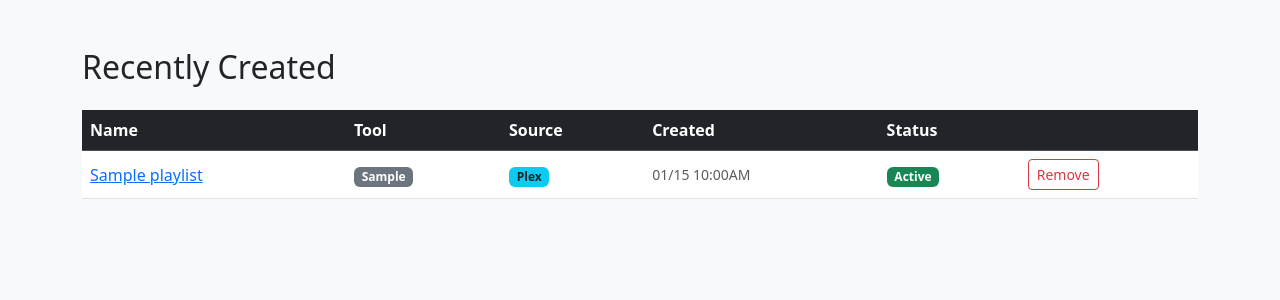
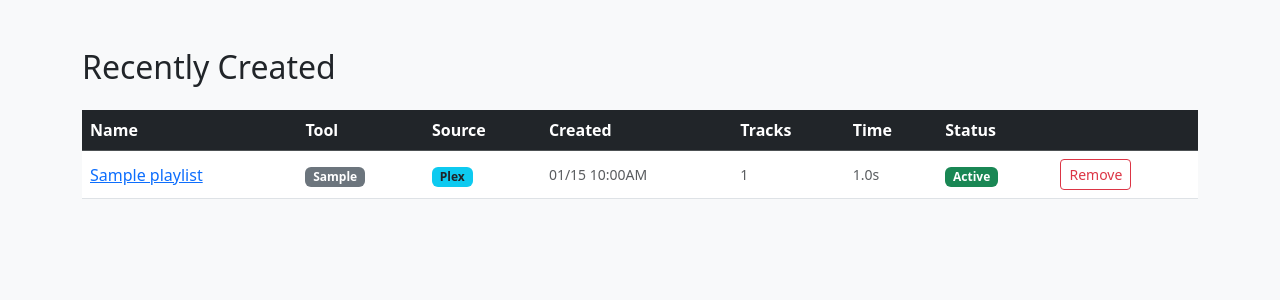
Before and after one commit to CoryBerry/Spotify_Playlist_Magic, a Flask app: page /recently-created in a window 1280 px wide. Shown: the part 56-356 px from the top of the page. Run offline with Flask 3, Linux system fonts and the light colour scheme; tables that the repository leaves empty hold one stand-in row (values such as "Sample post").

Commit message:
Add track count to Recently Created; Remove button deletes from provider
- New track_count column on CreatedPlaylist, populated at build time for
  all four build routes (Spotify/Plex × Block Mix/Album Blast)
- Recently Created table gains a Tracks column
- Remove button now deletes the playlist from Spotify (unfollow) or Plex
  before removing the local record; silently ignores errors if already gone

Co-Authored-By: Claude Sonnet 4.6 <noreply@anthropic.com>

```diff
--- a/app.py
+++ b/app.py
@@ -10,6 +10,7 @@ from dotenv import load_dotenv
 import random
 import json
 import os
+import time
 import spotipy
 from spotipy.oauth2 import SpotifyOAuth
 
@@ -69,6 +70,8 @@ class CreatedPlaylist(db.Model):
     created_at  = db.Column(db.DateTime,   default=datetime.now)
     alive       = db.Column(db.Boolean,    default=True)
     checked_at  = db.Column(db.DateTime,   nullable=True)
+    gen_seconds = db.Column(db.Float,      nullable=True)
+    track_count = db.Column(db.Integer,    nullable=True)
 
 
 class PlaylistUsage(db.Model):
@@ -324,6 +327,8 @@ def spotify_build():
     if len(selected_ids) < 2:
         return redirect(url_for("spotify_playlists"))
 
+    t0 = time.time()
+
     # Fetch all tracks for each playlist — paginate to get the full pool
     all_tracks     = {}
     playlist_names = {}
@@ -404,7 +409,9 @@ def spotify_build():
         name=new_playlist["name"],
         tool="Block Mix",
         provider="spotify",
-        url=new_playlist["external_urls"]["spotify"]
+        url=new_playlist["external_urls"]["spotify"],
+        gen_seconds=round(time.time() - t0, 1),
+        track_count=len(track_uris)
     ))
     db.session.commit()
 
@@ -467,6 +474,7 @@ def album_blast():
         return redirect(url_for("spotify_login"))
 
     track_ids = request.form.getlist("track_ids")
+    t0 = time.time()
 
     # Get album IDs from selected tracks — batch 50 at a time
     seen_album_ids = set()
@@ -503,7 +511,9 @@ def album_blast():
         name=new_playlist["name"],
         tool="Album Blast",
         provider="spotify",
-        url=new_playlist["external_urls"]["spotify"]
+        url=new_playlist["external_urls"]["spotify"],
+        gen_seconds=round(time.time() - t0, 1),
+        track_count=len(track_uris)
     ))
     db.session.commit()
 
@@ -685,6 +695,8 @@ def plex_build():
     if len(selected_keys) < 2:
         return redirect(url_for("plex_playlists"))
 
+    t0 = time.time()
+
     # Fetch all tracks from each selected playlist — skip fetchItem, go direct to items endpoint
     all_tracks = {}
     for key in selected_keys:
@@ -737,7 +749,9 @@ def plex_build():
         playlist_id=str(new_playlist.ratingKey),
         name=new_playlist.title,
         tool="Block Mix",
-        provider="plex"
+        provider="plex",
+        gen_seconds=round(time.time() - t0, 1),
+        track_count=len(block_tracks)
     ))
     db.session.commit()
 
@@ -778,6 +792,7 @@ def plex_album_blast():
         return err
 
     track_keys = [int(k) for k in request.form.getlist("track_ids")]
+    t0 = time.time()
 
     # Batch-fetch all selected tracks in one API call, then read parentRatingKey directly
     # from each track object — avoids N*2 sequential calls (fetchItem + album() per track)
@@ -804,7 +819,9 @@ def plex_album_blast():
         playlist_id=str(new_playlist.ratingKey),
         name=new_playlist.title,
         tool="Album Blast",
-        provider="plex"
+        provider="plex",
+        gen_seconds=round(time.time() - t0, 1),
+        track_count=len(all_tracks)
     ))
     db.session.commit()
 
@@ -929,6 +946,18 @@ def recently_created():
 @app.route("/recently-created/remove/<int:record_id>", methods=["POST"])
 def recently_created_remove(record_id):
     rec = CreatedPlaylist.query.get(record_id)
+    if rec and rec.alive:
+        try:
+            if rec.provider == "spotify":
+                sp = get_spotify_client()
+                if sp:
+                    sp.current_user_unfollow_playlist(rec.playlist_id)
+            elif rec.provider == "plex":
+                plex = get_plex()
+                if plex:
+                    plex.fetchItem(int(rec.playlist_id)).delete()
+        except Exception:
+            pass  # already gone — still remove from our records
     if rec:
         db.session.delete(rec)
         db.session.commit()
--- a/templates/recently_created.html
+++ b/templates/recently_created.html
@@ -20,6 +20,8 @@
           <th>Tool</th>
           <th>Source</th>
           <th>Created</th>
+          <th>Tracks</th>
+          <th>Time</th>
           <th>Status</th>
           <th></th>
         </tr>
@@ -52,6 +54,8 @@
               {% endif %}
             </td>
             <td class="text-muted small">{{ rec.created_at.strftime('%m/%d %I:%M%p') }}</td>
+            <td class="text-muted small">{{ rec.track_count if rec.track_count is not none else '—' }}</td>
+            <td class="text-muted small">{{ rec.gen_seconds ~ 's' if rec.gen_seconds is not none else '—' }}</td>
             <td>
               {% if rec.alive %}
                 <span class="badge bg-success">Active</span>
```
